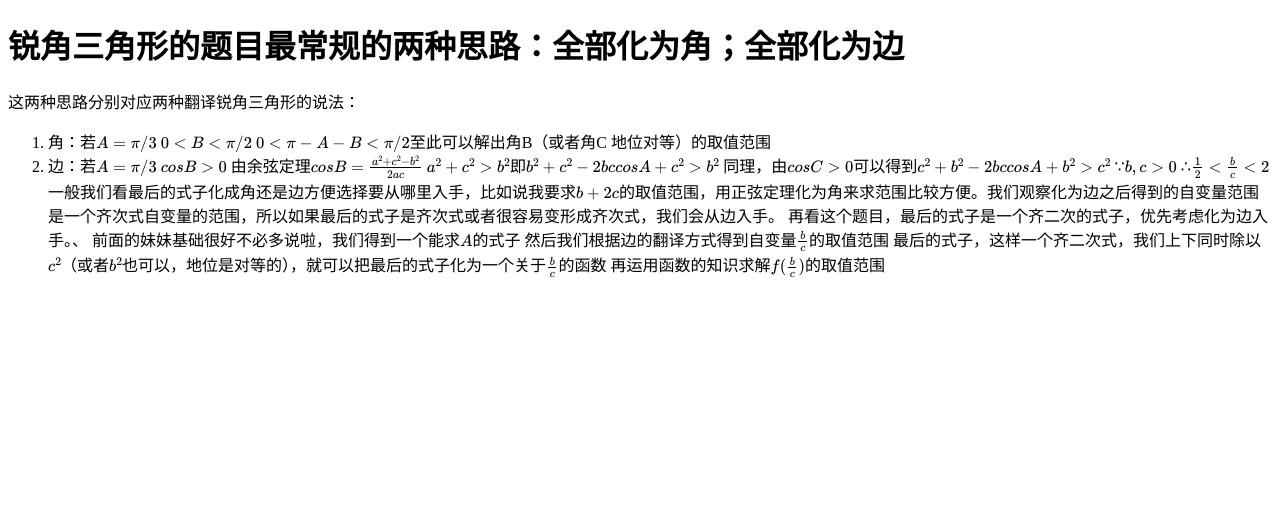
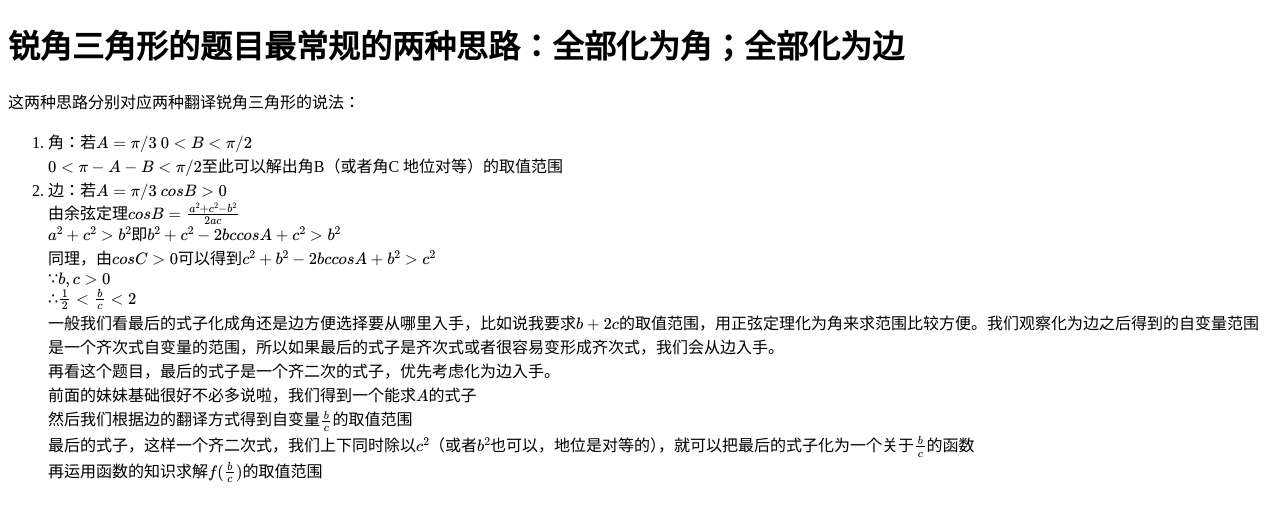
Before and after one commit to qqloveqq123/qqloveqq123.github.io, a Jekyll site: the page built from _posts/2025-07-30-草稿纸.md, in a window 1280 px wide. Shown: the top 522 px of the page. Built offline with Jekyll 4.4.1, drawn with Linux system fonts in a browser that asks for light colours.

Commit message:
Update 2025-07-30-草稿纸.md

```diff
--- a/_posts/2025-07-30-草稿纸.md
+++ b/_posts/2025-07-30-草稿纸.md
@@ -14,7 +14,7 @@ date: 2025-07-30
    ∵$b,c>0$
    ∴$\frac{1}{2}<\frac{b}{c}<2$
 一般我们看最后的式子化成角还是边方便选择要从哪里入手，比如说我要求$b+2c$的取值范围，用正弦定理化为角来求范围比较方便。我们观察化为边之后得到的自变量范围是一个齐次式自变量的范围，所以如果最后的式子是齐次式或者很容易变形成齐次式，我们会从边入手。
-再看这个题目，最后的式子是一个齐二次的式子，优先考虑化为边入手。、
+再看这个题目，最后的式子是一个齐二次的式子，优先考虑化为边入手。
 前面的妹妹基础很好不必多说啦，我们得到一个能求$A$的式子
 然后我们根据边的翻译方式得到自变量$\frac{b}{c}$的取值范围
 最后的式子，这样一个齐二次式，我们上下同时除以$c^2$（或者$b^2$也可以，地位是对等的），就可以把最后的式子化为一个关于$\frac{b}{c}$的函数
```
